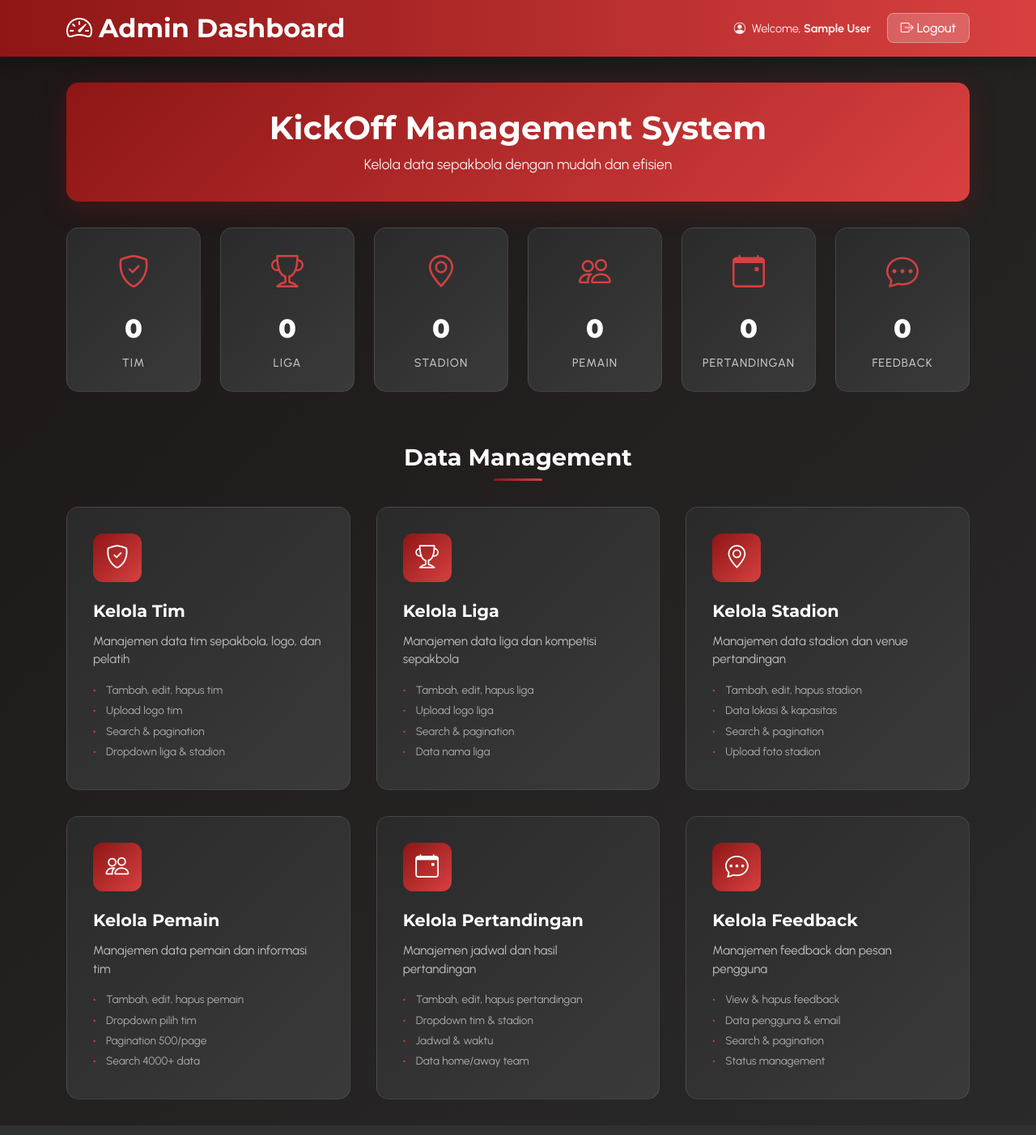
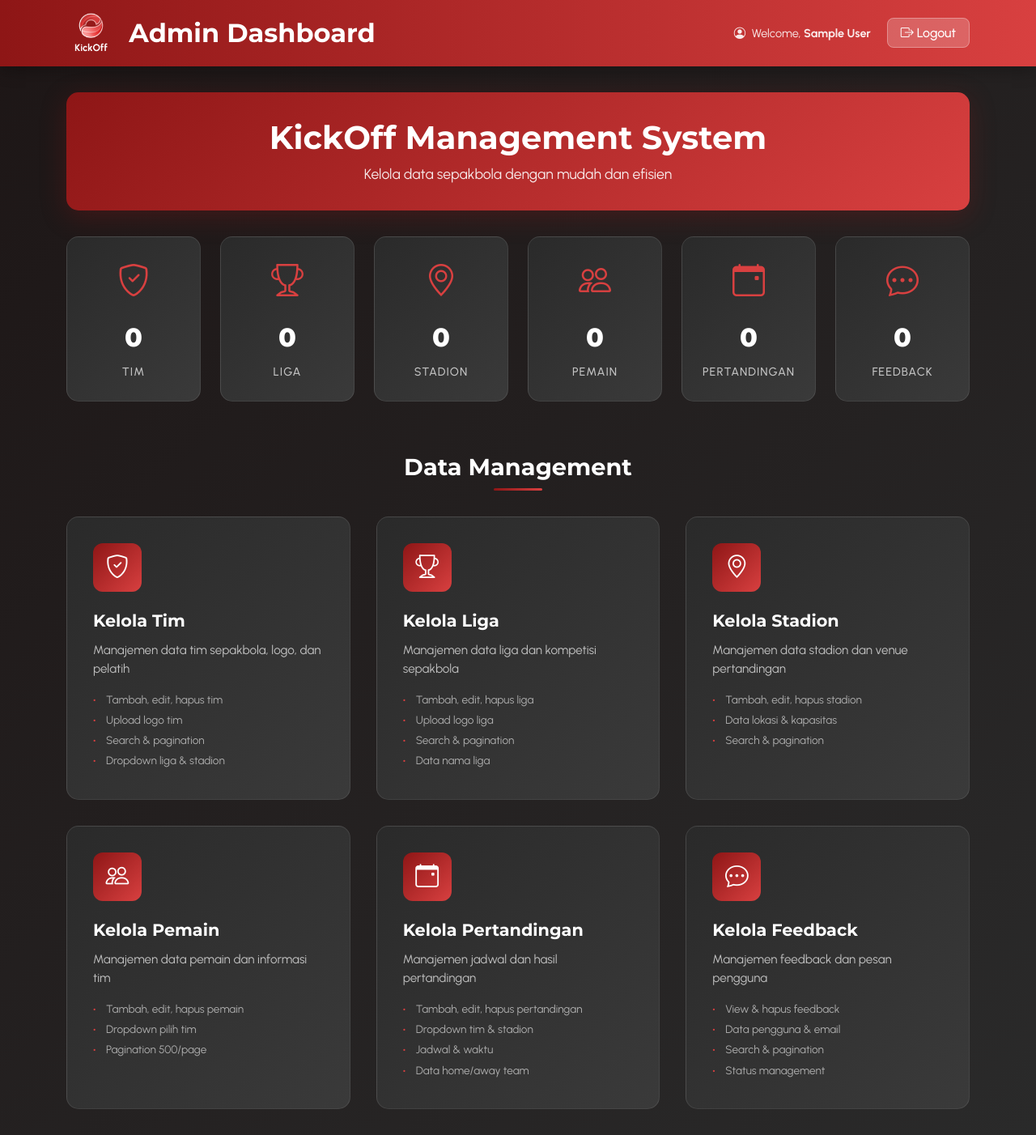
Before and after one commit to budisatrio32/KickOff_PPW, a PHP site: page /adminpage.php in a window 1280 px wide. Shown: the whole page at 81% size. Run offline with PHP 8.4, Linux system fonts and the light colour scheme; the visitor is signed in with stand-in values (Sample User, id 1); data that the repository does not hold is empty.

Commit message:
revisi navbar dikit

```diff
--- a/adminpage.php
+++ b/adminpage.php
@@ -287,8 +287,9 @@ foreach ($tables as $table) {
     <header class="admin-header">
         <div class="container">
             <div class="row align-items-center">
-                <div class="col-md-6">
-                    <h1><i class="bi bi-speedometer2 me-2"></i>Admin Dashboard</h1>
+                <div class="col-md-6 d-flex align-items-center">
+                    <img src="asset\Logo.png" alt="KickOff Logo" height="50" class="me-3">
+                    <h1>Admin Dashboard</h1>
                 </div>
                 <div class="col-md-6 text-md-end">
                     <div class="user-info d-inline-block me-3">
@@ -417,7 +418,6 @@ foreach ($tables as $table) {
                         <li>Tambah, edit, hapus stadion</li>
                         <li>Data lokasi & kapasitas</li>
                         <li>Search & pagination</li>
-                        <li>Upload foto stadion</li>
                     </ul>
                 </a>
 
@@ -432,7 +432,6 @@ foreach ($tables as $table) {
                         <li>Tambah, edit, hapus pemain</li>
                         <li>Dropdown pilih tim</li>
                         <li>Pagination 500/page</li>
-                        <li>Search 4000+ data</li>
                     </ul>
                 </a>
 
--- a/chooseliga.php
+++ b/chooseliga.php
@@ -125,7 +125,7 @@ function getLogoPath($id_liga, $logo_from_db, $logo_mapping) {
                             <a class="nav-link" href="index.php">Home</a>
                         </li>
                         <li class="nav-item">
-                            <a class="nav-link" href="chooseliga.php">Leagues</a>
+                            <a class="nav-link" href="index.php#contact">Feedback</a>
                         </li>
 
                         <?php if (isAdmin()): ?>
```
